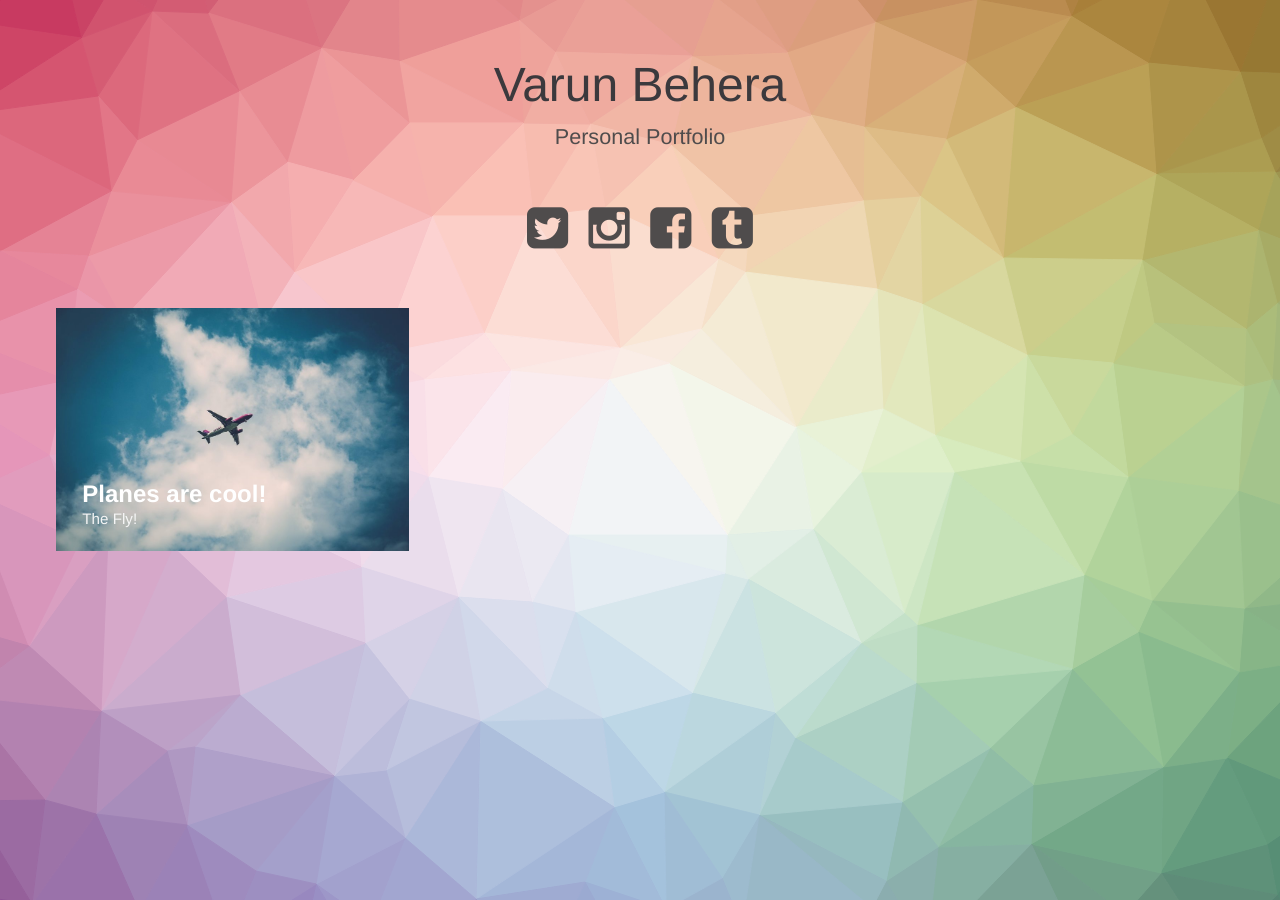
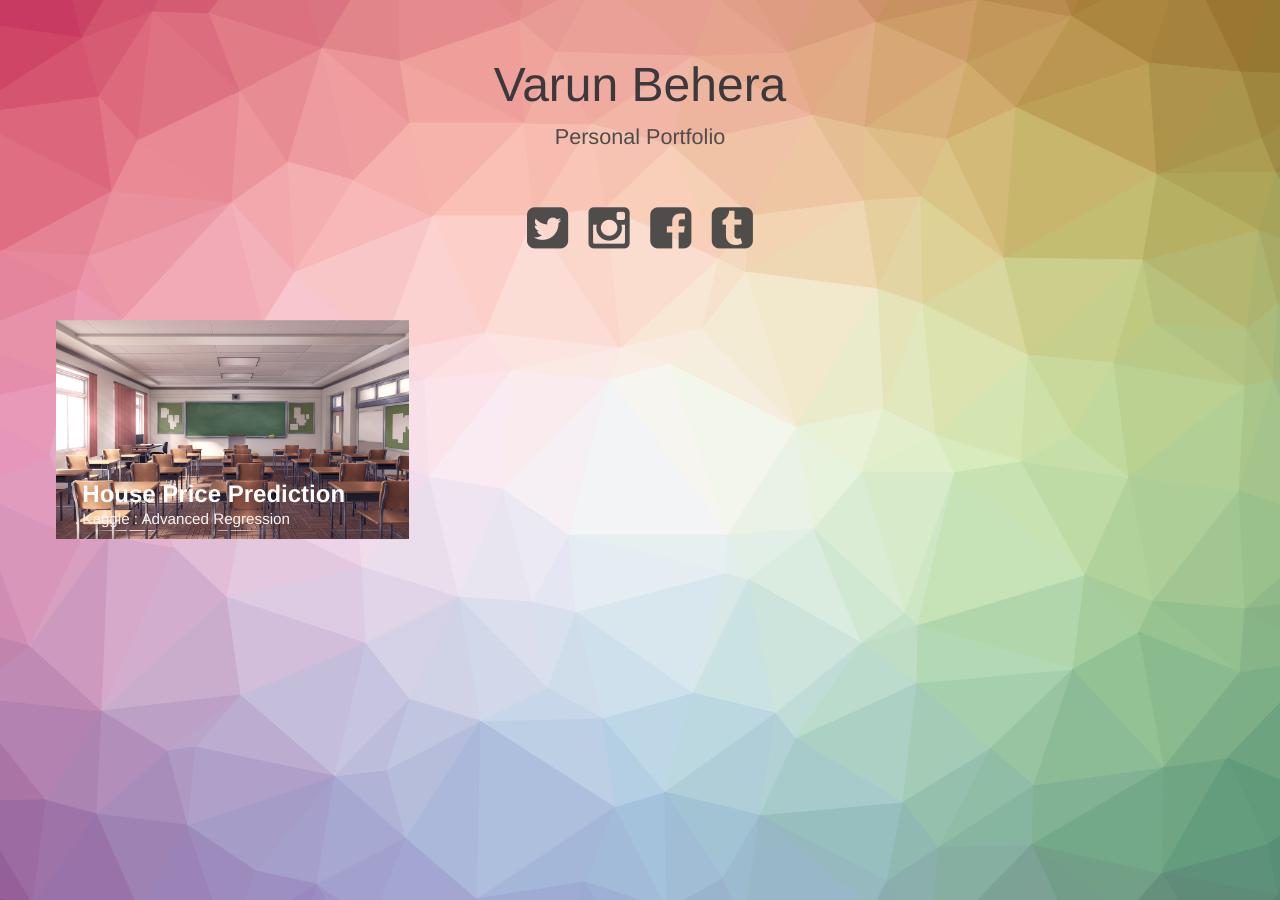
Before and after one commit to varunnjbehera/portfolio, a Jekyll site: the page built from index.html, in a window 1280 px wide. Built offline with Jekyll 4.4.1, drawn with Linux system fonts in a browser that asks for light colours.

Commit message:
Test post

```diff
--- a/_posts/2015-04-20-planes.markdown
+++ b/_posts/2018-06-25-housepriceprediction.md
@@ -1,9 +1,9 @@
 ---
-title:  "Planes are cool!"
-subtitle: "The Fly!"
-author: "Wferr"
-avatar: "img/authors/wferr.png"
-image: "img/a.jpg"
+title:  "House Price Prediction"
+subtitle: "Kaggle : Advanced Regression"
+author: "VB"
+avatar: "img/authors/logo.png"
+image: "img/class.png"
 date:   2015-04-20 12:12:12
 ---
 
--- a/index.html
+++ b/index.html
@@ -11,7 +11,7 @@ layout: compress
     <meta name="description" content="{{ site.description }}"/>
     <meta name="keywords" content="{{ site.keywords }}"/>
     <meta name="author" content="{{ site.author }}"/>
-    <link rel="shortcut icon" href="img/favicon.ico">
+    <link rel="shortcut icon" href="img/logo.png">
     <link rel="stylesheet" type="text/css" href="css/normalize.css"/>
     <link rel="stylesheet" type="text/css" href="fonts/font-awesome/css/font-awesome.css"/>
     <link rel="stylesheet" type="text/css" href="css/modern-blog.css"/>
```
Also changed, not shown: img/Class.png (added), img/a.jpg (deleted), img/authors/logo.png (added), img/authors/wferr.png (deleted), img/b.jpg (deleted), img/c.jpg (deleted), img/d.jpg (deleted), img/e.jpg (deleted), img/f.jpg (deleted), img/favicon.ico (deleted), img/logo.png (added).
